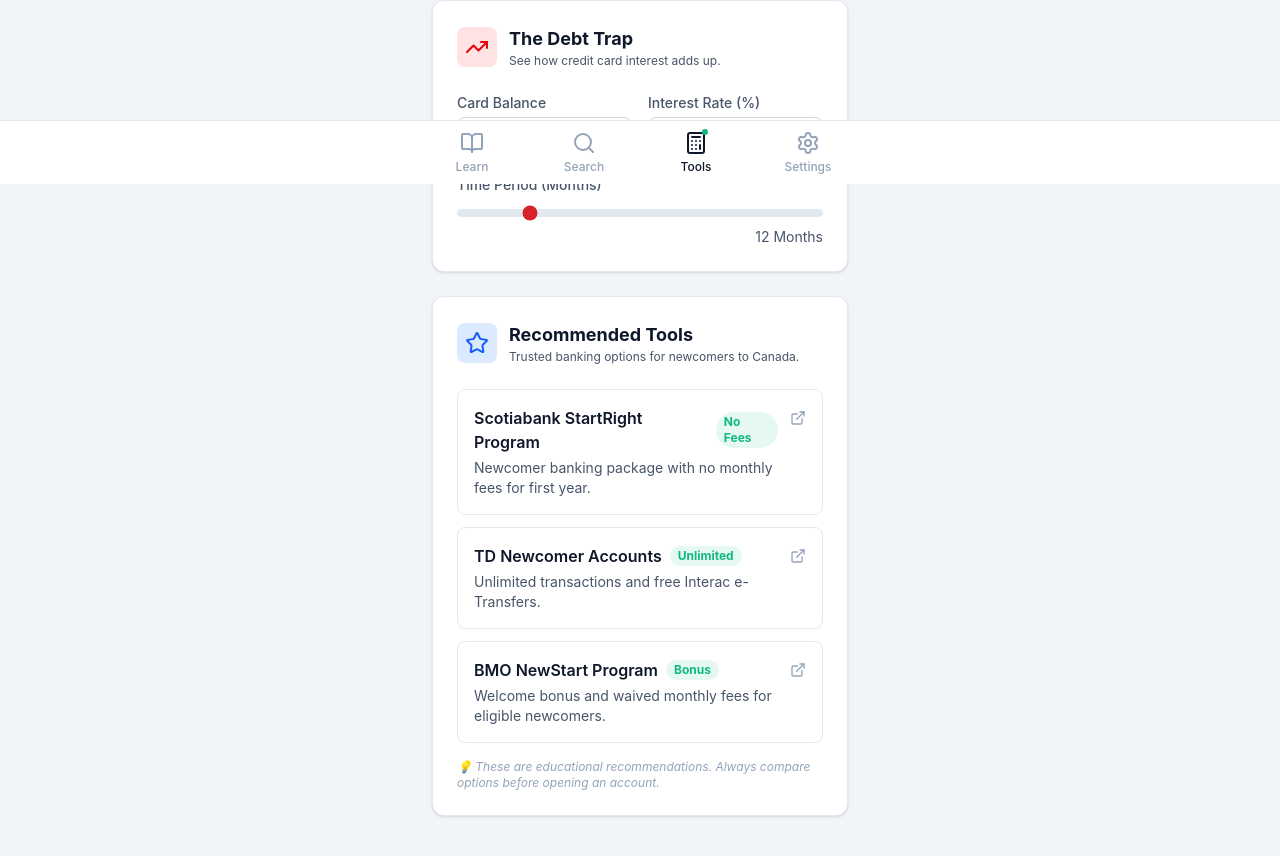
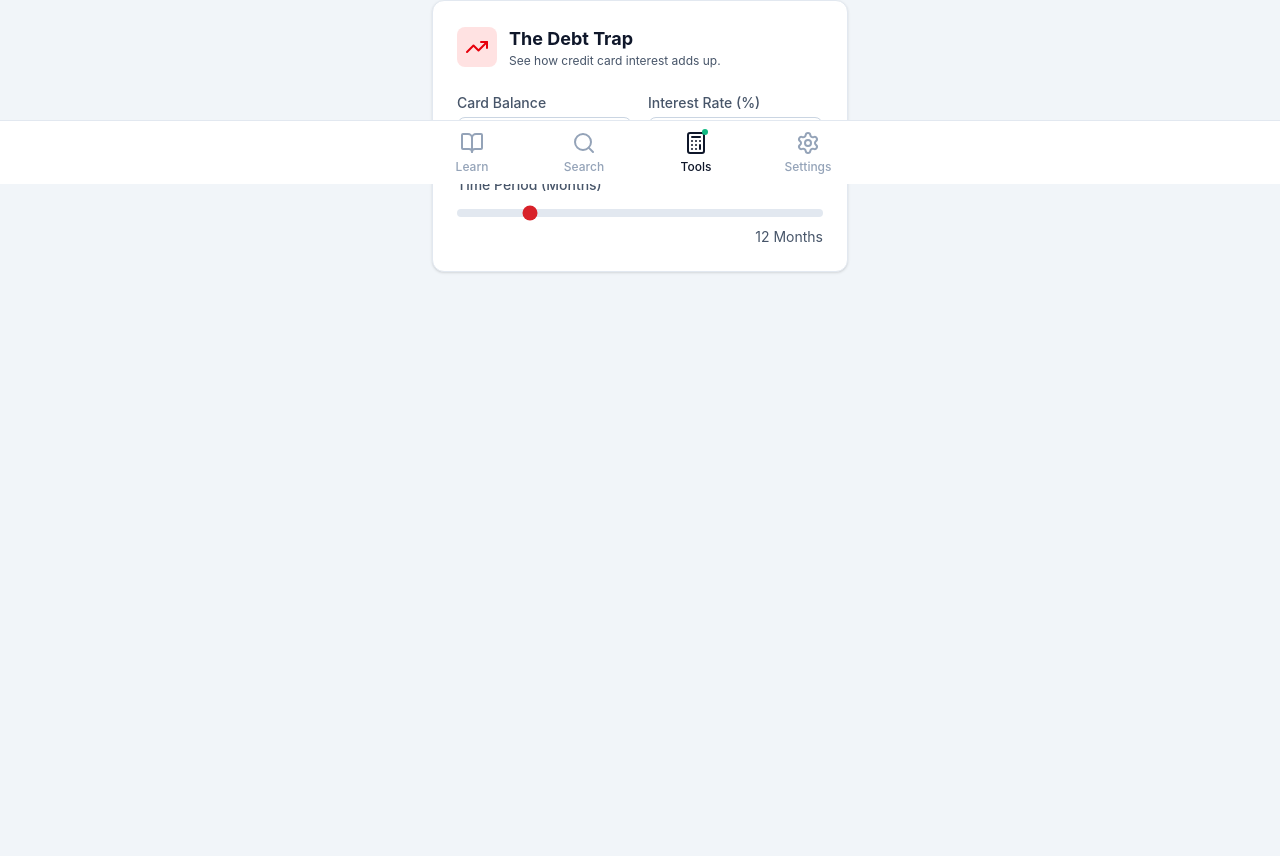
Before and after one commit to davidlealb/financial-educator, a React (Vite) app: page /calculators in a window 1280 px wide. Shown: the part 616-1472 px from the top of the page. After the commit the page ends 984 px from the top, so only its background shows below. Built offline with nearby package versions, Linux system fonts and the light colour scheme.

Commit message:
feat: Remove Recommended Tools from Tools section.

```diff
--- a/src/pages/Calculators.jsx
+++ b/src/pages/Calculators.jsx
@@ -1,6 +1,5 @@
 import { useState } from 'react';
 import { DollarSign, PieChart, TrendingUp } from 'lucide-react';
-import RecommendedTools from '../components/tools/RecommendedTools';
 
 function IncomeTaxCalculator() {
     const [salary, setSalary] = useState('');
@@ -229,9 +228,6 @@
 
                 {/* Debt Trap Calculator */}
                 <DebtTrapCalculator />
-
-                {/* Recommended Tools */}
-                <RecommendedTools />
             </div>
         </div>
     );
```
